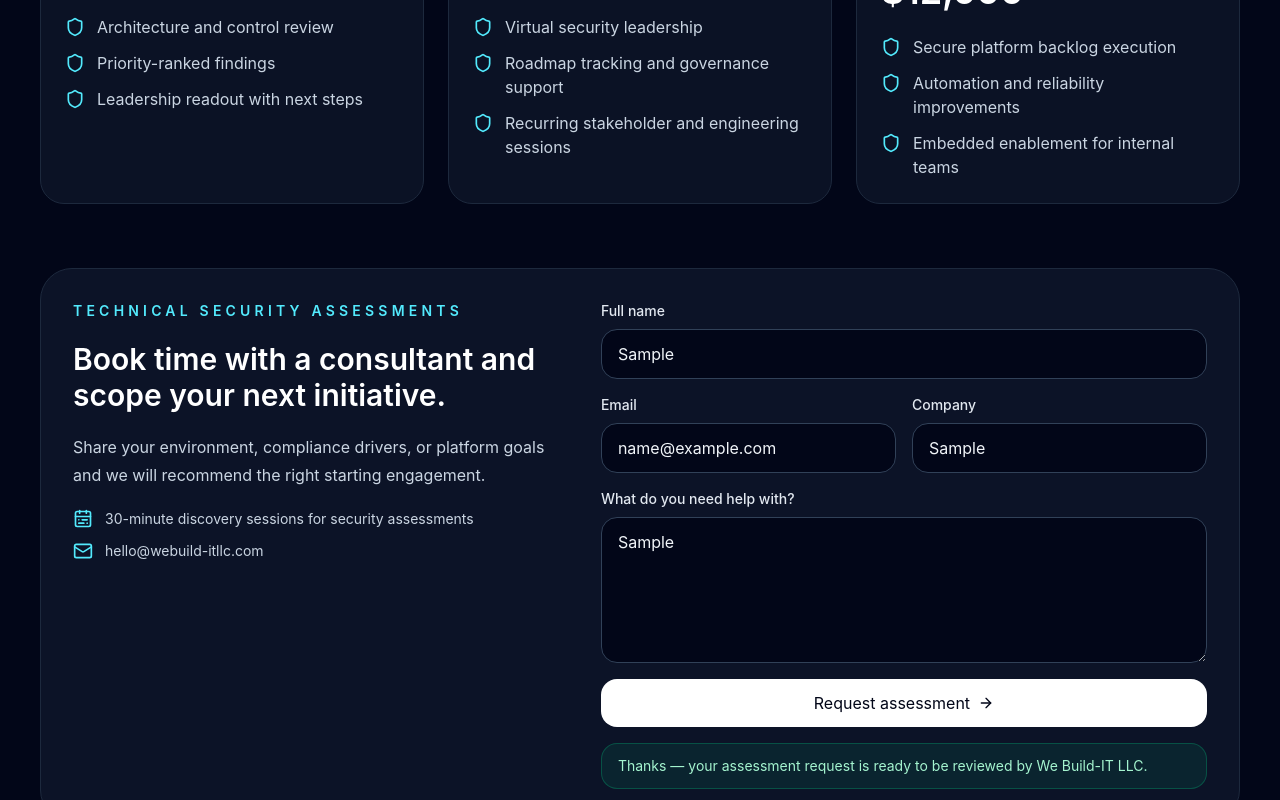
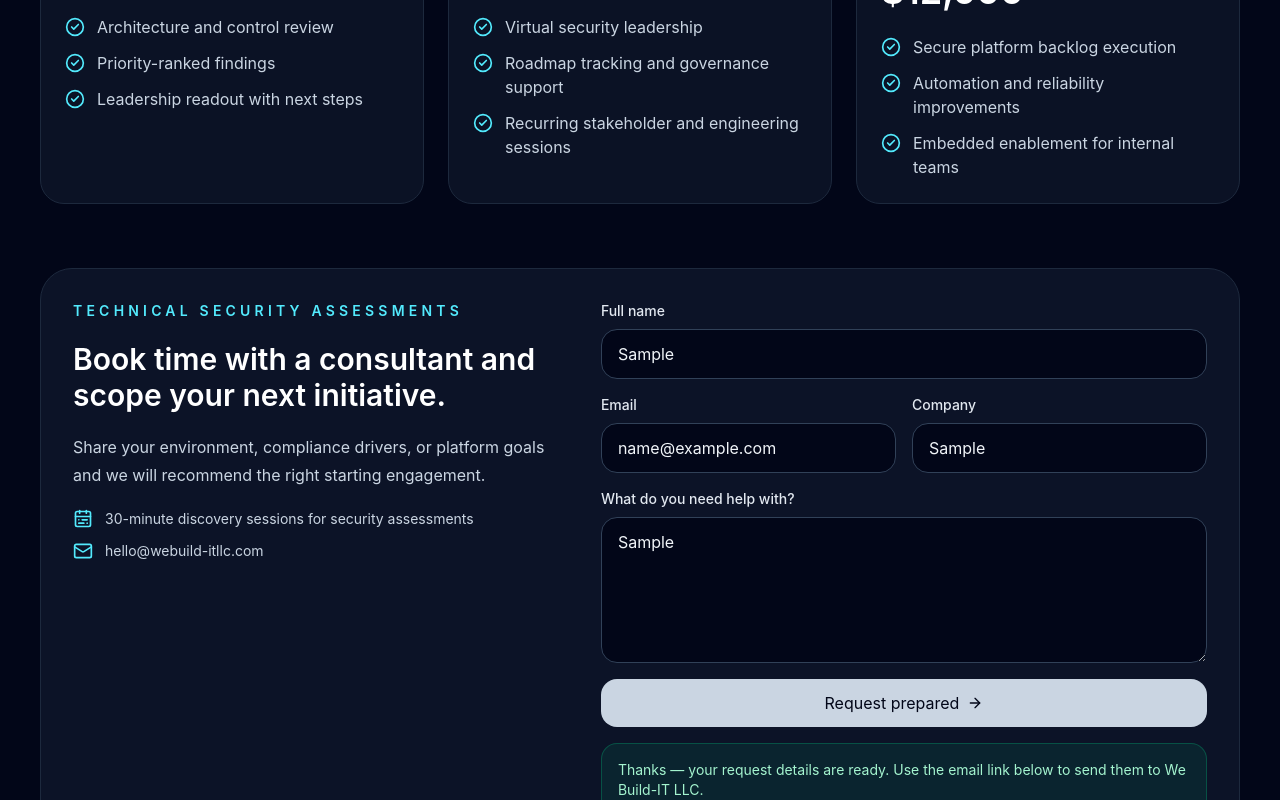
Before and after one commit to gjolapamo3/we-build-it-landing, a React (Vite) app: page / in a window 1280 px wide. Both pictures are taken after typing "Sample", "name@example.com", "Sample", "Sample" into the empty fields and a click on the button "Request assessment". Shown: the part 1414-2214 px from the top of the page. Built offline with nearby package versions, Linux system fonts and the light colour scheme.

Commit message:
fix: refine lead form handoff
Co-authored-by: gjolapamo3 <127635814+gjolapamo3@users.noreply.github.com>

```diff
--- a/src/App.jsx
+++ b/src/App.jsx
@@ -3,6 +3,7 @@ import {
   ArrowRight,
   BadgeCheck,
   CalendarRange,
+  CheckCircle2,
   CloudCog,
   Mail,
   Shield,
@@ -64,11 +65,27 @@ const engagementModels = [
 ]
 
 function App() {
-  const [isSubmitted, setIsSubmitted] = useState(false)
+  const [submissionLink, setSubmissionLink] = useState('')
 
   function handleSubmit(event) {
     event.preventDefault()
-    setIsSubmitted(true)
+    const formData = new FormData(event.currentTarget)
+    const name = formData.get('name')
+    const email = formData.get('email')
+    const company = formData.get('company')
+    const details = formData.get('details')
+    const subject = encodeURIComponent(
+      `Security assessment request from ${company}`,
+    )
+    const body = encodeURIComponent(
+      `Name: ${name}\nEmail: ${email}\nCompany: ${company}\n\nRequest details:\n${details}`,
+    )
+
+    const nextSubmissionLink = `mailto:hello@webuild-itllc.com?subject=${subject}&body=${body}`
+
+    setSubmissionLink(
+      nextSubmissionLink.startsWith('mailto:') ? nextSubmissionLink : '',
+    )
   }
 
   return (
@@ -202,7 +219,7 @@ function App() {
                 <ul className="mt-6 space-y-3 text-slate-300">
                   {highlights.map((highlight) => (
                     <li key={highlight} className="flex gap-3">
-                      <Shield className="mt-0.5 h-5 w-5 shrink-0 text-cyan-300" />
+                      <CheckCircle2 className="mt-0.5 h-5 w-5 shrink-0 text-cyan-300" />
                       <span>{highlight}</span>
                     </li>
                   ))}
@@ -288,16 +305,26 @@ function App() {
             </label>
             <button
               type="submit"
-              className="inline-flex items-center justify-center gap-2 rounded-2xl bg-white px-5 py-3 font-semibold text-slate-950 transition hover:bg-slate-200"
+              disabled={Boolean(submissionLink)}
+              className="inline-flex items-center justify-center gap-2 rounded-2xl bg-white px-5 py-3 font-semibold text-slate-950 transition hover:bg-slate-200 disabled:cursor-not-allowed disabled:bg-slate-300"
             >
-              Request assessment
+              {submissionLink ? 'Request prepared' : 'Request assessment'}
               <ArrowRight className="h-4 w-4" />
             </button>
-            {isSubmitted ? (
-              <p className="rounded-2xl border border-emerald-500/30 bg-emerald-500/10 px-4 py-3 text-sm text-emerald-200">
-                Thanks — your assessment request is ready to be reviewed by We
-                Build-IT LLC.
-              </p>
+            {submissionLink ? (
+              <div className="rounded-2xl border border-emerald-500/30 bg-emerald-500/10 px-4 py-4 text-sm text-emerald-200">
+                <p>
+                  Thanks — your request details are ready. Use the email link
+                  below to send them to We Build-IT LLC.
+                </p>
+                <a
+                  href={submissionLink}
+                  className="mt-3 inline-flex items-center gap-2 font-semibold text-emerald-100 underline underline-offset-4"
+                >
+                  Open drafted assessment email
+                  <Mail className="h-4 w-4" />
+                </a>
+              </div>
             ) : null}
           </form>
         </section>
```
